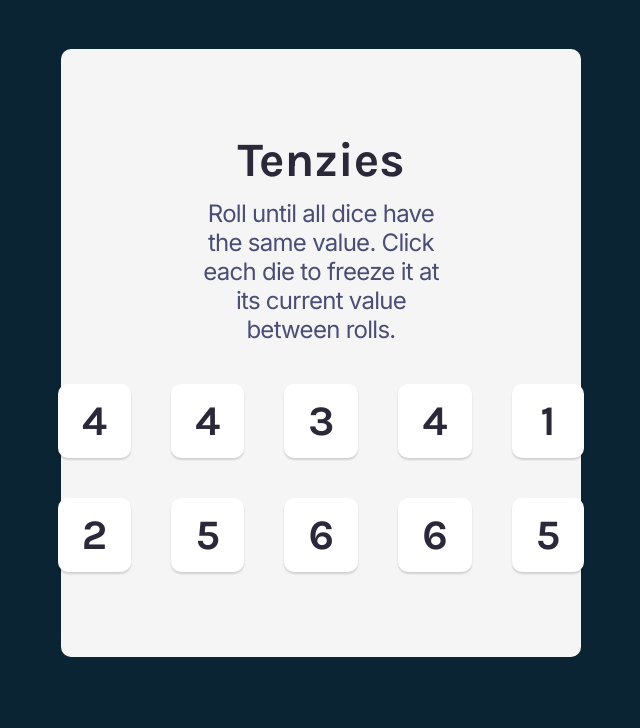
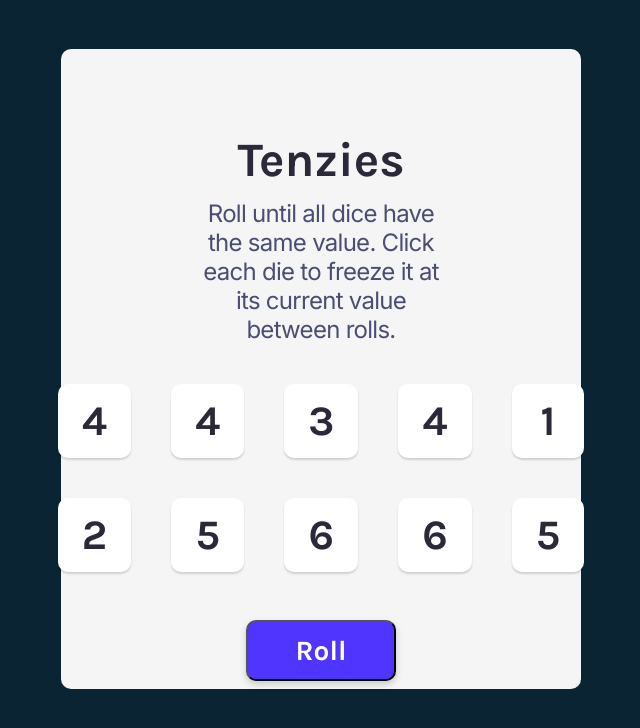
Before and after one commit to tohkev/Tenzies, a React (Create React App) app in the folder game-app/: page / in a window 1280 px wide. Shown: the top 728 px of the page, without its empty margins (319-959 px from the left). Built offline with nearby package versions, Linux system fonts and the light colour scheme.

Commit message:
created roll button

```diff
--- a/game-app/src/App.js
+++ b/game-app/src/App.js
@@ -29,6 +29,7 @@ export default function App() {
       <section className="game--dice-block">
         {dieElements}
       </section>
+      <button className="game--roll-btn">Roll</button>
     </main>
   )
 }
--- a/game-app/src/styles.css
+++ b/game-app/src/styles.css
@@ -10,7 +10,7 @@ body {
 
 .game--container {
     background-color: #F5F5F5;
-    height: 38rem;
+    height: 40rem;
     max-width: 42%;
     margin: 1.8rem auto;
     border-radius: 10px;
@@ -59,6 +59,28 @@ body {
     cursor: pointer;
 }
 
+.die:hover {
+    background-color: rgba(255, 255, 255,0.5);
+}
+
 .die h2 {
     margin: 0;
 }
+
+/* ************************ROLL BUTTON****************************** */
+
+.game--roll-btn {
+    background-color: #5035FF;
+    box-shadow: 0px 3.2px 7.68px rgba(0, 0, 0, 0.18);
+    border-radius: 10px;
+    padding: 0.75rem 3rem;
+    color: white;
+    font-size: 1.75rem;
+    font-family: inherit;
+    margin-top: 3rem;
+    cursor: pointer;
+}
+
+.game--roll-btn:hover {
+    background-color: #4326ff
+}
```
